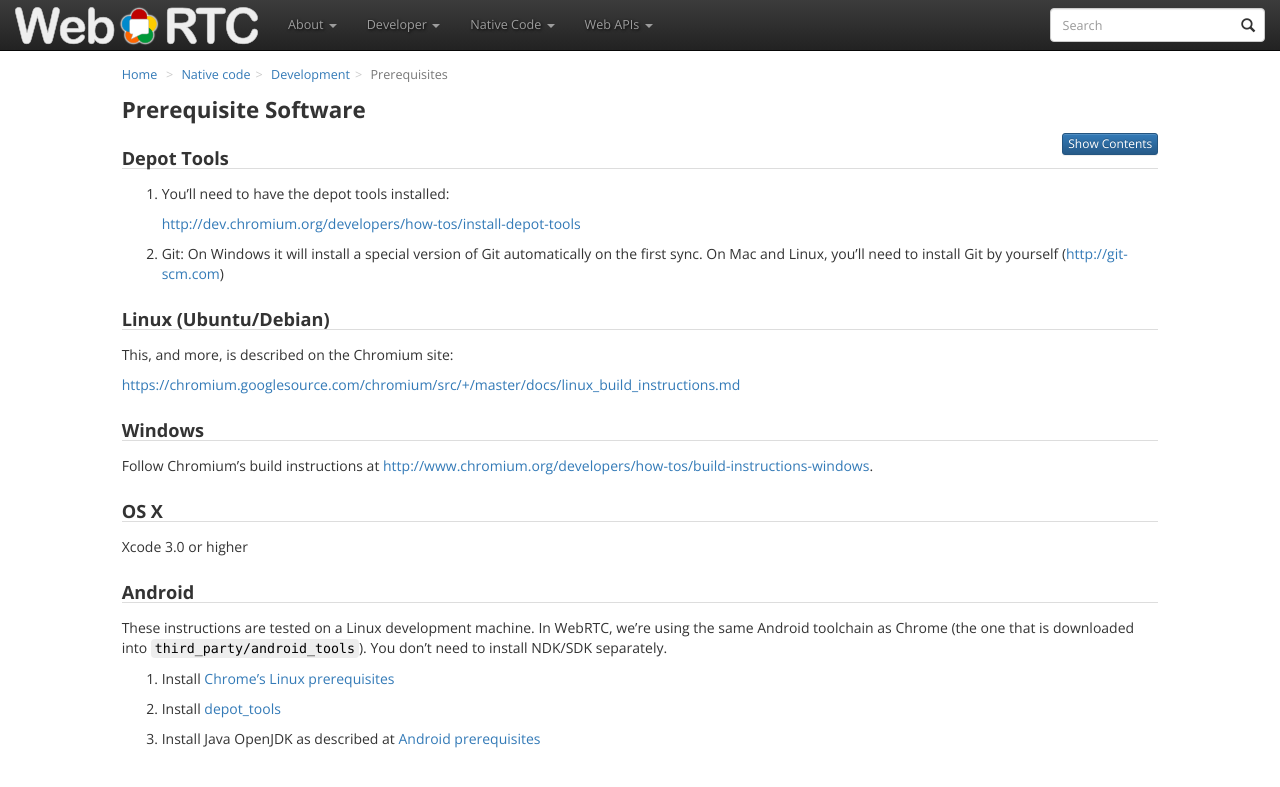
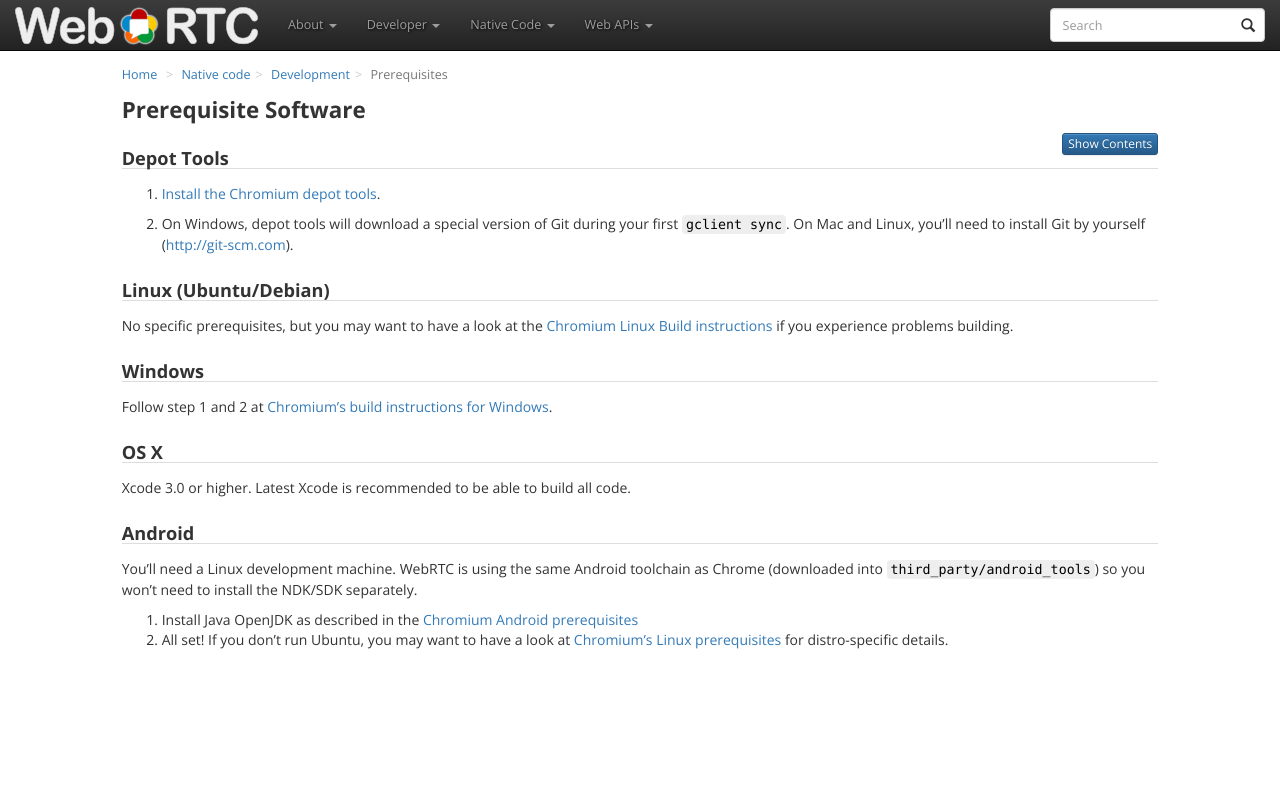
Before and after one commit to webrtc/webrtc-org, a Jekyll site: the page built from native-code/development/prerequisite-sw/index.md, in a window 1280 px wide and 900 px high. Shown: the top 787 px of the window. Built offline with Jekyll 4.4.1, drawn with Linux system fonts in a browser that asks for light colours.

Commit message:
Update prerequisite instructions (especially for Windows).
The instructions previously suggested that all steps at
http://www.chromium.org/developers/how-tos/build-instructions-windows
should be performed, which is not true. That page now lists 'fetch chromium'
as part of the steps, which is pointless when building for standalone WebRTC.

I polished the rest of the instructions as well.

```diff
--- a/native-code/development/prerequisite-sw/index.md
+++ b/native-code/development/prerequisite-sw/index.md
@@ -11,41 +11,44 @@ crumb: Prerequisites
 
 ### Depot Tools
 
-  1. You'll need to have the depot tools installed:
+  1. [Install the Chromium depot tools][1].
 
-     <http://dev.chromium.org/developers/how-tos/install-depot-tools>
-
-  2. Git: On Windows it will install a special version of Git automatically on
-     the first sync. On Mac and Linux, you'll need to install Git by yourself
-     (<http://git-scm.com>)
+  2. On Windows, depot tools will download a special version of Git during your
+     first `gclient sync`.
+     On Mac and Linux, you'll need to install Git by yourself
+     (<http://git-scm.com>).
 
 
 ### Linux (Ubuntu/Debian)
 
-This, and more, is described on the Chromium site:
-
-<https://chromium.googlesource.com/chromium/src/+/master/docs/linux_build_instructions.md>
+No specific prerequisites, but you may want to have a look at the
+[Chromium Linux Build instructions][2] if you experience problems building.
 
 
 ### Windows
 
-Follow Chromium's build instructions at
-<http://www.chromium.org/developers/how-tos/build-instructions-windows>.
+Follow step 1 and 2 at [Chromium's build instructions for Windows][3].
 
 
 ### OS X
 
-Xcode 3.0 or higher
+Xcode 3.0 or higher. Latest Xcode is recommended to be able to build all code.
 
 
 ### Android
 
-These instructions are tested on a Linux development machine. In WebRTC, we're
-using the same Android toolchain as Chrome (the one that is downloaded into
-`third_party/android_tools`). You don't need to install NDK/SDK separately.
+You'll need a Linux development machine. WebRTC is using the same Android
+toolchain as Chrome (downloaded into `third_party/android_tools`) so you won't
+need to install the NDK/SDK separately.
 
-  1. Install [Chrome's Linux prerequisites](https://chromium.googlesource.com/chromium/src/+/master/docs/linux_build_instructions_prerequisites.md)
+  1. Install Java OpenJDK as described in the [Chromium Android prerequisites][5]
+  2. All set! If you don't run Ubuntu, you may want to have a look at
+    [Chromium's Linux prerequisites][4] for distro-specific details.
 
-  2. Install [depot_tools](http://dev.chromium.org/developers/how-tos/install-depot-tools)
 
-  3. Install Java OpenJDK as described at [Android prerequisites](https://www.chromium.org/developers/how-tos/android-build-instructions)
+
+[1]: http://dev.chromium.org/developers/how-tos/install-depot-tools
+[2]: https://chromium.googlesource.com/chromium/src/+/master/docs/linux_build_instructions.md
+[3]: http://www.chromium.org/developers/how-tos/build-instructions-windows
+[4]: https://chromium.googlesource.com/chromium/src/+/master/docs/linux_build_instructions_prerequisites.md
+[5]: https://www.chromium.org/developers/how-tos/android-build-instructions
```
